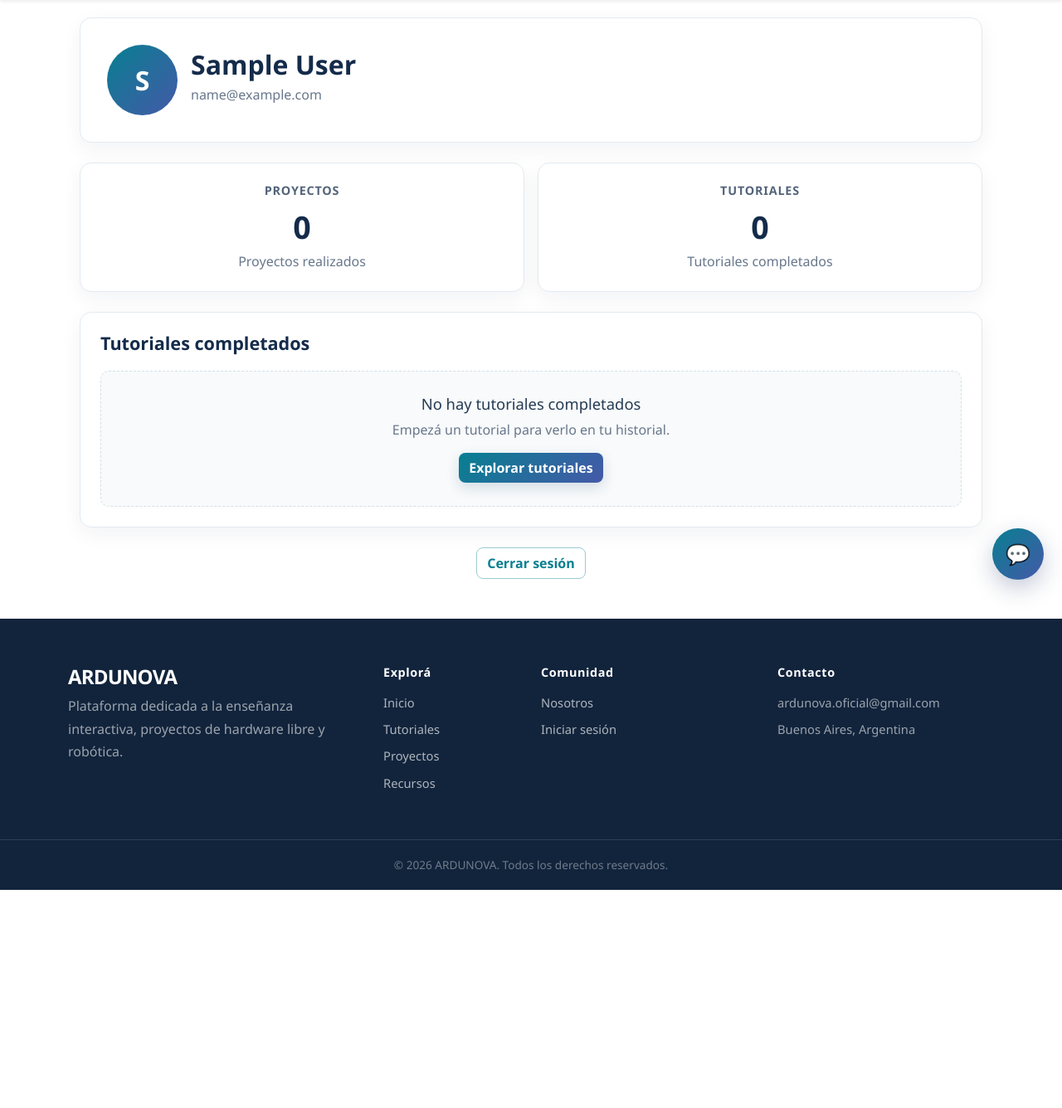
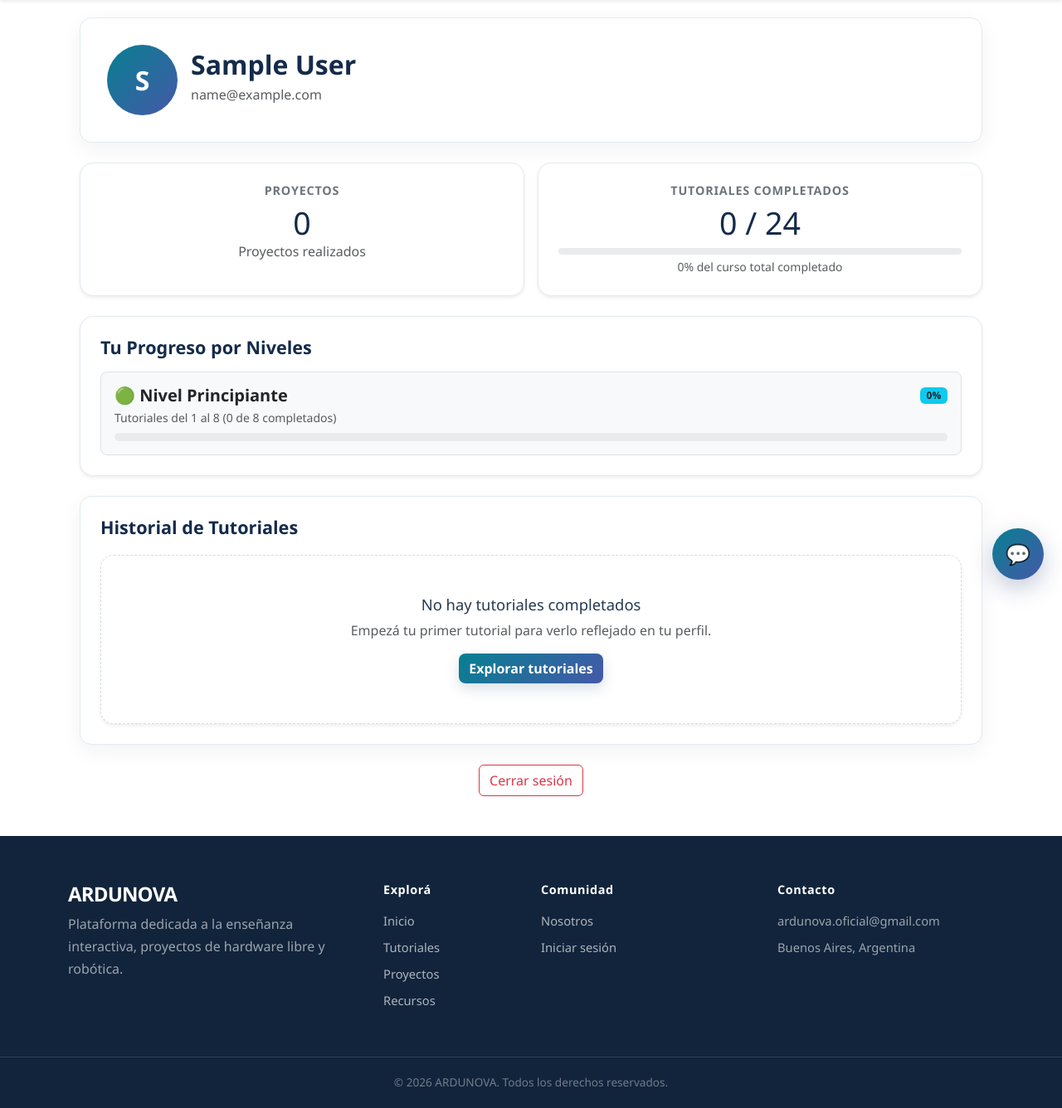
Before and after one commit to andreavs1/Prueba-Ardunova, a PHP site: page /ardunova/perfil.php in a window 1280 px wide. Shown: the part 79-1415 px from the top of the page at 83% size. Before the commit the page ends 1152 px from the top, so only its background shows below. Run offline with PHP 8.4, Linux system fonts and the light colour scheme; the visitor is signed in with stand-in values (Sample User, id 1); data that the repository does not hold is empty.

Commit message:
Actualizar perfil.php

```diff
--- a/perfil.php
+++ b/perfil.php
@@ -17,14 +17,18 @@ $inicial = strtoupper(substr($usuario['nombre'], 0, 1));
 
 $total_tutoriales = 0;
 $total_proyectos = 0;
-$ids_proyectos_completados = [];
+$tutoriales_completados_array = [];
 
-// Contar tutoriales completados
-$stmt_count_t = $conn->prepare('SELECT COUNT(*) AS total FROM progreso WHERE id_usuarios = ? AND id_tutorial IS NOT NULL AND completado = 1');
-if ($stmt_count_t) {
-    $stmt_count_t->bind_param('i', $id_usuarios);
-    $stmt_count_t->execute();
-    $total_tutoriales = $stmt_count_t->get_result()->fetch_assoc()['total'] ?? 0;
+// Obtener tutoriales completados por el usuario
+$stmt_t = $conn->prepare('SELECT id_tutorial FROM progreso WHERE id_usuarios = ? AND id_tutorial IS NOT NULL AND completado = 1');
+if ($stmt_t) {
+    $stmt_t->bind_param('i', $id_usuarios);
+    $stmt_t->execute();
+    $res_t = $stmt_t->get_result();
+    while ($row = $res_t->fetch_assoc()) {
+        $tutoriales_completados_array[] = (int)$row['id_tutorial'];
+    }
+    $total_tutoriales = count($tutoriales_completados_array);
 }
 
 // Contar proyectos completados
@@ -35,16 +39,13 @@ if ($stmt_count_p) {
     $total_proyectos = $stmt_count_p->get_result()->fetch_assoc()['total'] ?? 0;
 }
 
-// Obtener IDs de proyectos completados por el usuario (se mantiene por si lo usas en otro lado)
-$stmt_proyectos_user = $conn->prepare('SELECT id_proyecto FROM progreso WHERE id_usuarios = ? AND id_proyecto IS NOT NULL AND completado = 1');
-if ($stmt_proyectos_user) {
-    $stmt_proyectos_user->bind_param('i', $id_usuarios);
-    $stmt_proyectos_user->execute();
-    $res_proyectos_user = $stmt_proyectos_user->get_result();
-    while ($row = $res_proyectos_user->fetch_assoc()) {
-        $ids_proyectos_completados[] = (int)$row['id_proyecto'];
-    }
-}
+// Cálculos de porcentajes y niveles
+$total_tutoriales_sistema = 24;
+$porcentaje_total = round(($total_tutoriales / $total_tutoriales_sistema) * 100);
+
+// Nivel Principiante (Tutoriales 1 al 8)
+$principiante_completados = count(array_intersect($tutoriales_completados_array, range(1, 8)));
+$porcentaje_principiante = round(($principiante_completados / 8) * 100);
 ?>
 <!DOCTYPE html>
 <html lang="es">
@@ -64,27 +65,68 @@ if ($stmt_proyectos_user) {
       <div class="col-12 col-md">
         <div class="perfil-info">
           <h1 class="h2 mb-1"><?= htmlspecialchars($usuario['nombre']) ?></h1>
-          <p class="mb-2"><?= htmlspecialchars($usuario['email']) ?></p>
+          <p class="mb-2 text-muted"><?= htmlspecialchars($usuario['email']) ?></p>
         </div>
       </div>
     </div>
   </section>
 
+  <!-- TARJETAS DE RESUMEN Y BARRA DE PROGRESO GENERAL -->
   <section class="row g-3 mb-4">
-    <div class="col-12 col-md-6"><div class="resumen-card"><h3>Proyectos</h3><strong><?= $total_proyectos ?></strong><p>Proyectos realizados</p></div></div>
-    <div class="col-12 col-md-6"><div class="resumen-card"><h3>Tutoriales</h3><strong><?= $total_tutoriales ?></strong><p>Tutoriales completados</p></div></div>
+    <div class="col-12 col-md-6">
+      <div class="resumen-card bg-white p-4 rounded-4 shadow-sm h-100">
+        <h3 class="h5 text-secondary">Proyectos</h3>
+        <strong class="display-6"><?= $total_proyectos ?></strong>
+        <p class="text-muted mb-0">Proyectos realizados</p>
+      </div>
+    </div>
+    <div class="col-12 col-md-6">
+      <div class="resumen-card bg-white p-4 rounded-4 shadow-sm h-100">
+        <h3 class="h5 text-secondary">Tutoriales Completados</h3>
+        <strong class="display-6"><?= $total_tutoriales ?> / <?= $total_tutoriales_sistema ?></strong>
+        <div class="progress mt-2" style="height: 8px;">
+          <div class="progress-bar bg-primary" role="progressbar" style="width: <?= $porcentaje_total ?>%;"></div>
+        </div>
+        <small class="text-muted mt-1 d-block"><?= $porcentaje_total ?>% del curso total completado</small>
+      </div>
+    </div>
+  </section>
+
+  <!-- SECCIÓN DE PROGRESO POR NIVELES -->
+  <section class="perfil-seccion mb-4 bg-white p-4 rounded-4 shadow-sm">
+    <div class="seccion-titulo mb-3">
+      <h2 class="h4 mb-0">Tu Progreso por Niveles</h2>
+    </div>
+    <div class="row g-3">
+      <div class="col-md-12">
+        <div class="p-3 border rounded-3 bg-light">
+          <div class="d-flex justify-content-between align-items-center mb-1">
+            <h5 class="mb-0 fw-bold text-dark">🟢 Nivel Principiante</h5>
+            <span class="badge bg-info text-dark"><?= $porcentaje_principiante ?>%</span>
+          </div>
+          <p class="small text-muted mb-2">Tutoriales del 1 al 8 (<?= $principiante_completados ?> de 8 completados)</p>
+          <div class="progress" style="height: 10px;">
+            <div class="progress-bar bg-info" role="progressbar" style="width: <?= $porcentaje_principiante ?>%;"></div>
+          </div>
+        </div>
+      </div>
+    </div>
   </section>
 
   <section class="perfil-seccion mb-4">
-    <div class="seccion-titulo"><h2 class="h4 mb-0">Tutoriales completados</h2></div>
+    <div class="seccion-titulo"><h2 class="h4 mb-0">Historial de Tutoriales</h2></div>
     <?php if ($total_tutoriales > 0): ?>
-      <div class="alert alert-success mt-2">¡Felicitaciones! Has completado <?= $total_tutoriales ?> lección(es).</div>
+      <div class="alert alert-success mt-2">¡Felicitaciones! Has completado <?= $total_tutoriales ?> lección(es) en total.</div>
     <?php else: ?>
-      <div class="historial-vacio mt-2"><h3>No hay tutoriales completados</h3><p>Empezá un tutorial para verlo en tu historial.</p><a href="tutoriales.php" class="btn btn-gradient">Explorar tutoriales</a></div>
+      <div class="historial-vacio mt-2 text-center p-5 bg-white rounded-4 shadow-sm">
+        <h3>No hay tutoriales completados</h3>
+        <p class="text-muted">Empezá tu primer tutorial para verlo reflejado en tu perfil.</p>
+        <a href="tutoriales/principiantes.php" class="btn btn-gradient">Explorar tutoriales</a>
+      </div>
     <?php endif; ?>
   </section>
 
-  <div class="text-center my-4"><a href="logout.php" class="btn btn-outline-cyan">Cerrar sesión</a></div>
+  <div class="text-center my-4"><a href="logout.php" class="btn btn-outline-danger">Cerrar sesión</a></div>
 </main>
 <?php include 'includes/chatbot.php'; ?>
 <?php include 'includes/footer.php'; ?>
```
